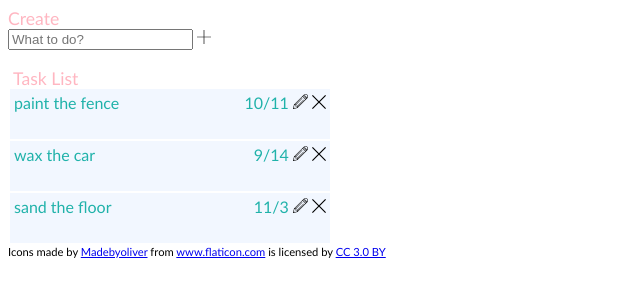
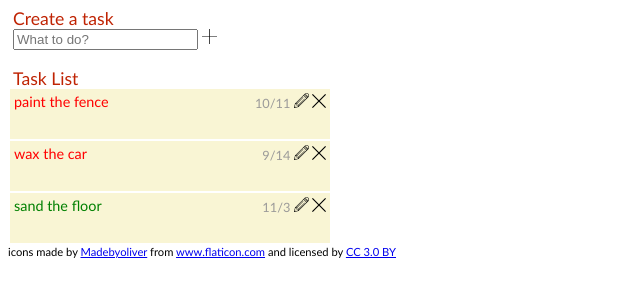
Before and after one commit to tonytrivi/ToDoList, a React app: page / in a window 1280 px wide. Shown: the whole page, without its empty margins (0-640 px from the left). Built offline with nearby package versions, Linux system fonts and the light colour scheme.

Commit message:
toggle task

```diff
--- a/components/app.js
+++ b/components/app.js
@@ -38,15 +38,36 @@ export default class App extends React.Component {
 
     render() {
         return (
-            <div>
+            <div className="app-surround">
                 <CreateTask createTask={this.createTask.bind(this)} />
                 <TaskList
-                    tasks={this.state.tasks} />
-                <div className="icon-credit">Icons made by <a href="http://www.flaticon.com/authors/madebyoliver" title="Madebyoliver">Madebyoliver</a> from <a href="http://www.flaticon.com" title="Flaticon">www.flaticon.com</a> is licensed by <a href="http://creativecommons.org/licenses/by/3.0/" title="Creative Commons BY 3.0" target="_blank">CC 3.0 BY</a></div>
+                    tasks={this.state.tasks}
+                    toggleTask={this.toggleTask.bind(this)} />
+                <div className="icon-credit">icons made by <a href="http://www.flaticon.com/authors/madebyoliver" title="Madebyoliver">Madebyoliver</a> from <a href="http://www.flaticon.com" title="Flaticon">www.flaticon.com</a> and licensed by <a href="http://creativecommons.org/licenses/by/3.0/" title="Creative Commons BY 3.0" target="_blank">CC 3.0 BY</a></div>
             </div>
         );
     }
 
+    /*
+    //toggles isCompleted for a task
+    */
+    toggleTask(taskDesc){
+        function findTaskObj(task) {
+            //get the object with the description we're looking for
+            return task.description === taskDesc;
+        }
+
+        //this refers to the component
+        console.log("we are in the top level toggle task");
+        console.log(taskDesc);
+        //var foundTaskObj = this.state.tasks.find(findTaskObj);
+        //foundTaskObj.isCompleted = !foundTaskObj.isCompleted;
+        //this.setState({ tasks: this.state.tasks });
+    }
+
+    /*
+    //this method is at this level because it needs access to const tasks
+    */
     createTask(desc) {
         var theDate = new Date();
         var m = theDate.getMonth();
--- a/components/createtask.js
+++ b/components/createtask.js
@@ -4,16 +4,18 @@ export default class CreateTask extends React.Component {
     render() {
         return (
             <div>
-                <span className="header-text">Create</span>
+                <span className="span-shim"></span>
+                <span className="header-text">Create a task</span>
                 <form onSubmit={this.handleCreate.bind(this)}>
+                    <span className="span-shim"></span>
                     <input type="text" placeholder="What to do?" ref="createInput" />
                     <span> </span>
                     <button>
                         <img src="../resources/images/add.svg"
                         className="add-img"
                         alt="add"
-                        height="14"
-                        width="14" />
+                        height="15"
+                        width="15" />
                     </button>
                 </form>
                 <br></br>
@@ -23,6 +25,8 @@ export default class CreateTask extends React.Component {
 
     handleCreate(event) {
         event.preventDefault();
+        //createTask is up in the app component
         this.props.createTask(this.refs.createInput.value);
+        this.refs.createInput.value = '';
     }
 }
--- a/components/tasklist.js
+++ b/components/tasklist.js
@@ -1,10 +1,12 @@
+import _ from 'lodash';
 import React from 'react';
 import TaskListItem from './tasklistitem.js';
 
 export default class TaskList extends React.Component {
     renderItems () {
+        var toggleFunc = this.props.toggleTask;
         var taskList = this.props.tasks.map(function(task, index){
-                        return <TaskListItem key={index} desc={task.description} monthCreated={task.timeCreated.getMonth()} dateCreated={task.timeCreated.getDate()}   />;
+                        return <TaskListItem key={index} desc={task.description} monthCreated={task.timeCreated.getMonth()} dateCreated={task.timeCreated.getDate()} isCompleted={task.isCompleted} toggleTask={toggleFunc} />;
                       })
 
         return <div>{ taskList }</div>
--- a/components/tasklistitem.js
+++ b/components/tasklistitem.js
@@ -9,10 +9,26 @@ export default class TaskListItem extends React.Component {
         };
     }
 
+    renderTaskSection() {
+        var taskDesc = this.props.desc;
+
+        const taskStyle = {
+            color: this.props.isCompleted ? 'green' : 'red',
+            cursor: 'pointer'
+        };
+        return (
+            <span className="task-item-desc"
+                  style={taskStyle}
+                  onClick={this.handleToggle.bind(this)}
+                  ref="descSpan" >
+                  {this.props.desc}</span>
+        );
+    }
+
     renderActionsSection() {
         if (this.state.isEditing) {
             return (
-                <span className="task-item-desc right">{this.props.monthCreated}/{this.props.dateCreated}
+                <span className="task-item-date right">{this.props.monthCreated}/{this.props.dateCreated}
                         <span> </span>
                         <img src="../resources/images/edit_gn.svg"
                             className="edit-img"
@@ -31,7 +47,7 @@ export default class TaskListItem extends React.Component {
         }
 
         return (
-            <span className="task-item-desc right">{this.props.monthCreated}/{this.props.dateCreated}
+            <span className="task-item-date right">{this.props.monthCreated}/{this.props.dateCreated}
                         <span> </span>
                         <img src="../resources/images/edit.svg"
                             className="edit-img"
@@ -56,7 +72,7 @@ export default class TaskListItem extends React.Component {
         return (
             <div className="task-item-container">
                 <div className="task-item">
-                    <span className="task-item-desc">{this.props.desc}</span>
+                    {this.renderTaskSection()}
                     {this.renderActionsSection()}
                 </div>
             </div>
@@ -65,8 +81,10 @@ export default class TaskListItem extends React.Component {
 
     /*
     // handler for the edit-pencil click
+    // in most cases you'd want to handle setting state in the top-level component
     */
     onEditClick() {
+        //this refers to the component
         this.setState({ isEditing: true });
     }
 
@@ -84,4 +102,8 @@ export default class TaskListItem extends React.Component {
     onRevertClick() {
         this.setState({ isEditing: false });
     }
+
+    handleToggle(event) {
+        this.props.toggleTask(this.refs.descSpan.innerHTML);
+    }
 }
--- a/package.json
+++ b/package.json
@@ -17,6 +17,7 @@
   },
   "homepage": "https://github.com/tonytrivi/ToDoList#readme",
   "dependencies": {
+    "lodash": "^4.16.4",
     "react": "^15.3.2",
     "react-dom": "^15.3.2"
   },
--- a/styles.css
+++ b/styles.css
@@ -6,11 +6,11 @@
 .header-text {
     font-family: 'Gill Sans', 'Gill Sans MT', Calibri, 'Trebuchet MS', sans-serif;
     font-size: 1.1em;
-    color: lightpink;
+    color: #BF2303;
 }
 
 .task-item-container {
-    background-color: #f2f7ff;
+    background-color: #f9f5d4;
     width: 320px;
     height: 50px;
     border-style: solid;
@@ -35,8 +35,15 @@
 }
 
 .task-item-desc {
-    color: lightseagreen;
+    color: #3d3c3c;
     font-family: 'Gill Sans', 'Gill Sans MT', Calibri, 'Trebuchet MS', sans-serif;
+    font-size: .9em;
+}
+
+.task-item-date {
+    color: #9b9a99;
+    font-family: 'Gill Sans', 'Gill Sans MT', Calibri, 'Trebuchet MS', sans-serif;
+    font-size: .8em;
 }
 
 .icon-credit {
```
